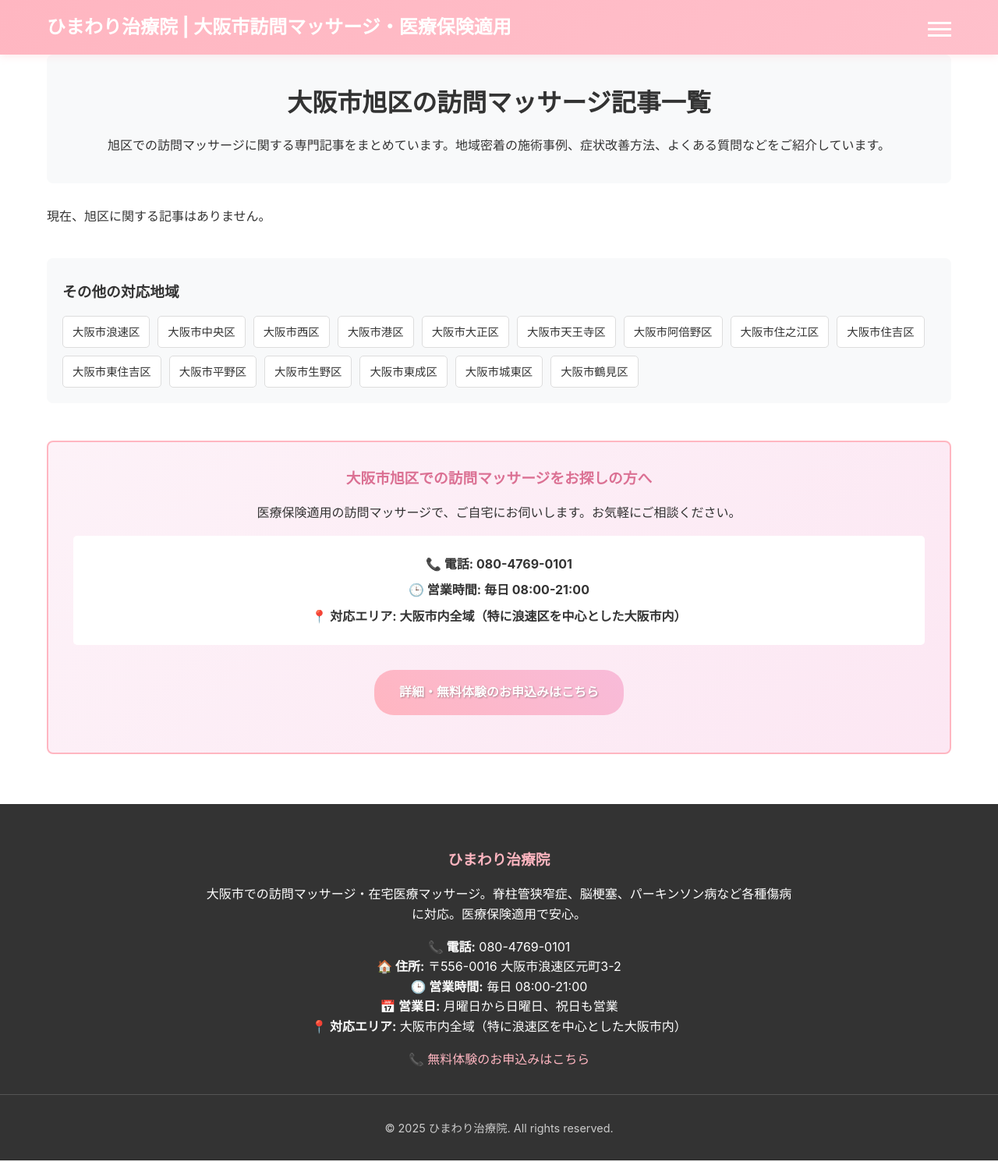
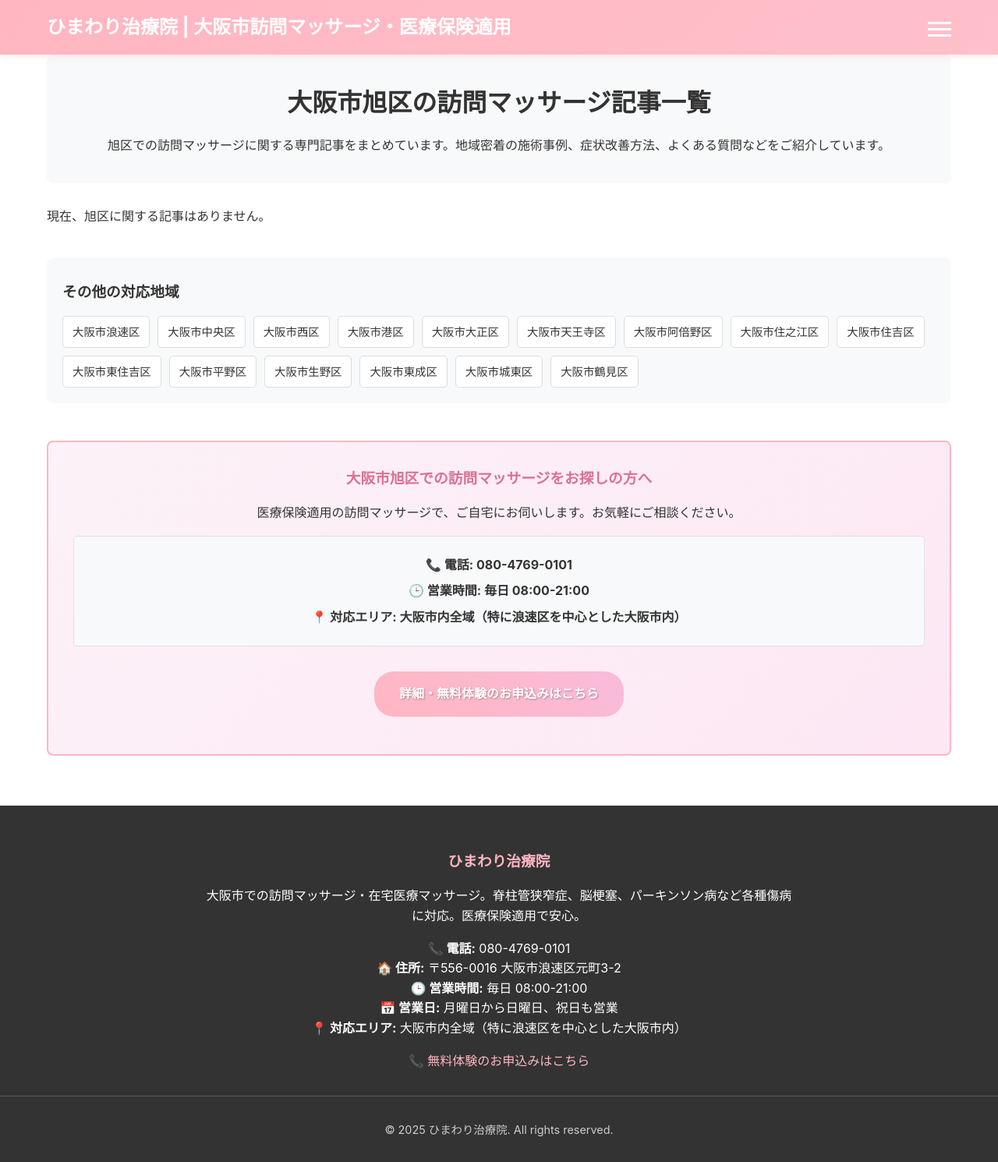
Before and after one commit to satoshi-kemmotsu/blog, a Jekyll site: the page built from areas/旭区/index.html, in a window 1280 px wide. Shown: the whole page at 78% size. Built offline with Jekyll 4.4.1, drawn with Linux system fonts in a browser that asks for light colours.

Commit message:
CTAセクション背景色を変更
文字の視認性向上のため背景色を変更：
- 白背景から薄いグレー(#f8f9fa)に変更
- 境界線を追加してコンテンツを明確に区分
- 文字色とのコントラストを改善

🤖 Generated with [Claude Code](https://claude.ai/code)

Co-Authored-By: Claude <noreply@anthropic.com>

```diff
--- a/assets/css/style.scss
+++ b/assets/css/style.scss
@@ -233,7 +233,8 @@ a:hover {
   }
 
   .cta-info {
-    background-color: white !important;
+    background-color: #f8f9fa !important;
+    border: 1px solid #dee2e6 !important;
     padding: 1rem !important;
     border-radius: 5px !important;
     margin: 1rem 0 !important;
```
